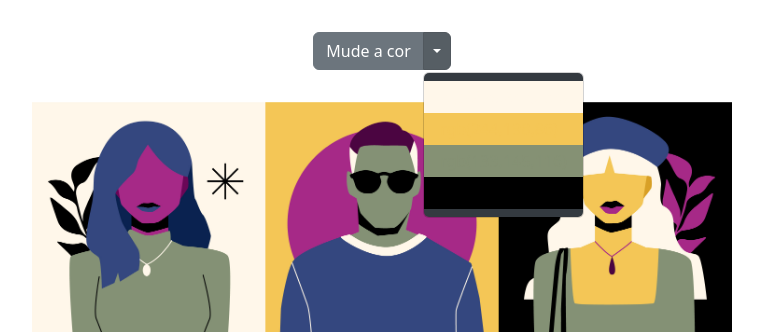
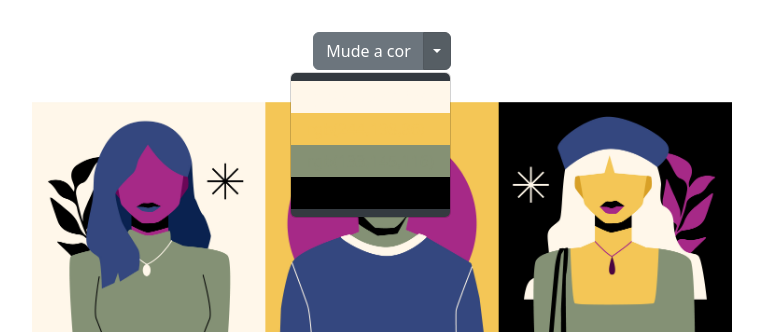
Before and after one commit to amdreh/dropdown, a plain HTML site: page index.html in a window 1280 px wide. Both pictures are taken after a click on the button 694 px from the left and 51 px from the top of the page. Shown: the top 332 px of the page, without its empty margins (258-1021 px from the left). Drawn offline with nearby package versions, Linux system fonts and the light colour scheme; a web font is replaced by a local one.

Commit message:
Menu do dropdown alinhado

```diff
--- a/index.html
+++ b/index.html
@@ -18,7 +18,7 @@
                 <div class="dropdown btn-group btn-responsive">
                     <button class="btn btnMude  btn-secondary">Mude a cor</button>
                     <button class="btn btn-secondary dropdown-toggle dropdown-toggle-split" data-bs-toggle="dropdown"></button>
-                    <ul class="dropdown-menu dropdown-menu-dark dropdown-menu-start">
+                    <ul class="dropdown-menu dropdown-menu-dark dropdown-menu-end">
                         <li class="dropdown-item" id="color1">
                             <div class="opt1">
                                 rgb(255,247,234)
--- a/index.js
+++ b/index.js
@@ -1,9 +1,3 @@
-// TESTE
-// $(document).ready(function(){
-//     // Altera a cor de fundo para preto
-    // $('body').css('background-color', 'black');
-// });
-
 var cont = 0;
 
 
--- a/main.css
+++ b/main.css
@@ -55,15 +55,6 @@ html, body {
 
 }
 
-.cont {
-    margin-bottom: 3vh;
-
-}
-
-documento body {
-    background-color: rgb(255, 255, 255);
-}
-
 .container h1 {
 
     font-family: Teachers;
@@ -110,3 +101,6 @@ ul li:hover {
 .btn-link {
     opacity: 1;
 }
+
+.dropdown-menu {
+}
```
